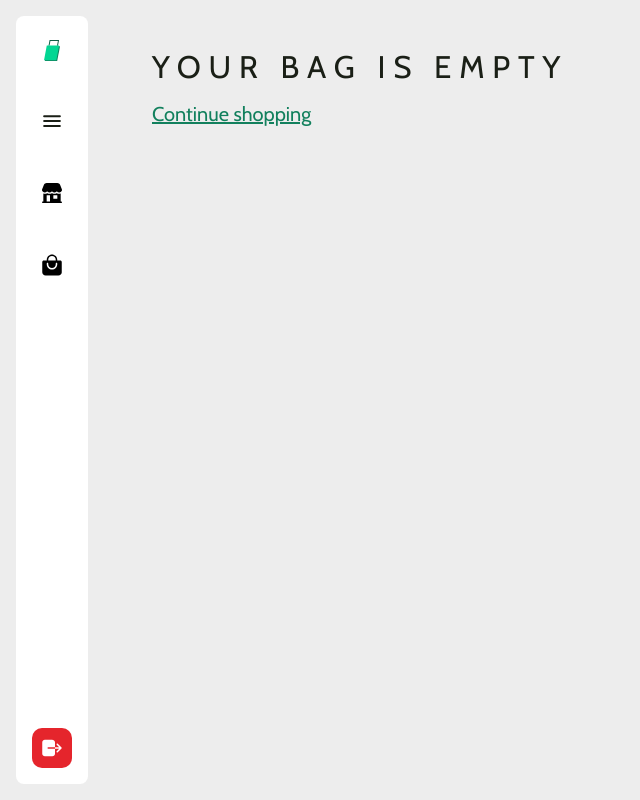
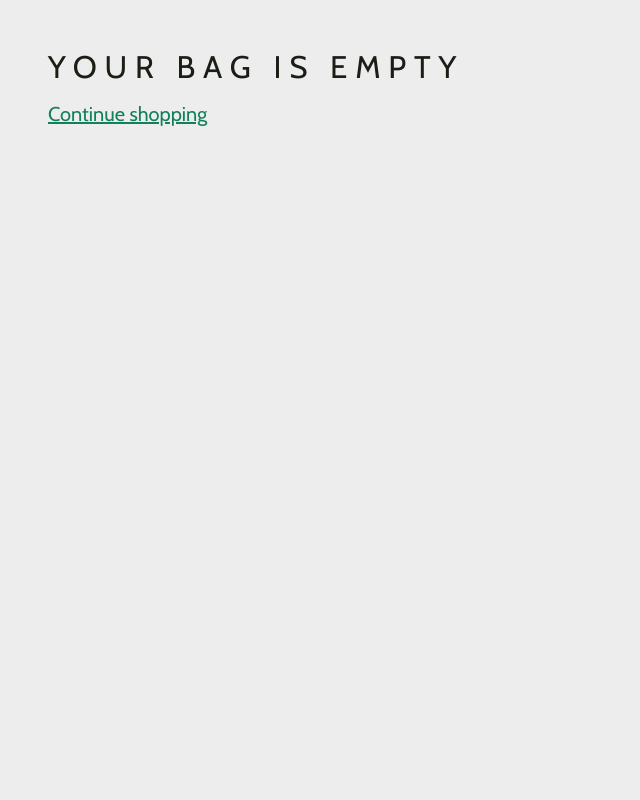
Before and after one commit to Andre-vdm-dev/Group-Capstone-Project-E-Commerce-Website, a React (Vite) app: page /checkout in a window 1280 px wide. Shown: the whole page, without its empty margins (0-640 px from the left). Built offline with nearby package versions, Linux system fonts and the light colour scheme.

Commit message:
Refactor Navbar rendering logic to conditionally display on non-checkout pages

```diff
--- a/src/App.jsx
+++ b/src/App.jsx
@@ -13,9 +13,12 @@ export default function App() {
   // Figma shows the Bag panel on Home, Product and Cart only
   const showBag = pathname === '/' || pathname === '/cart' || pathname.startsWith('/product/');
 
+  // Figma has no Navbar on the Checkout screens
+  const showNav = pathname !== '/checkout';
+
   return (
     <div className="flex min-h-screen">
-      <Navbar />
+     {showNav && <Navbar />}
 
       <main className="min-w-0 flex-1">
         <Routes>
```
